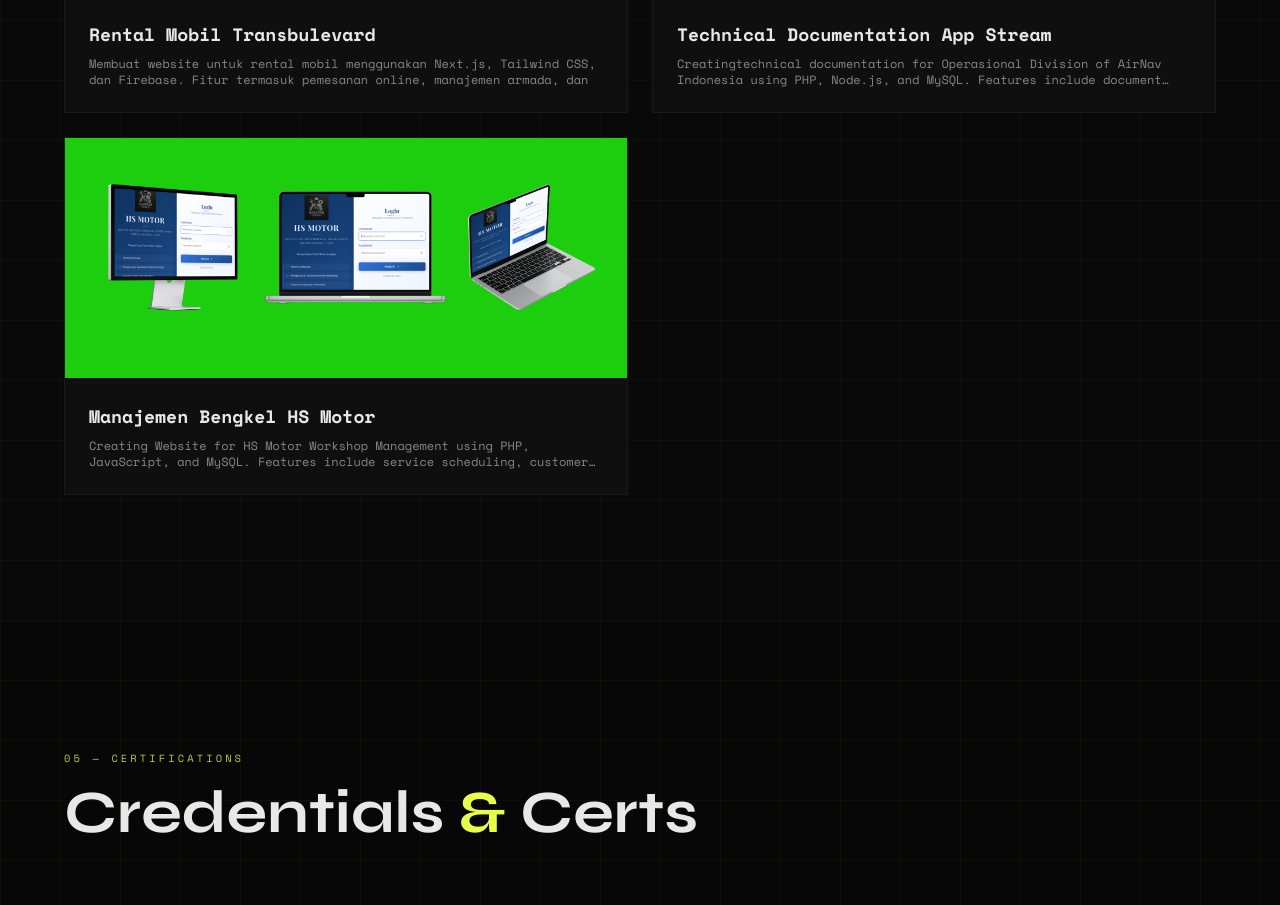
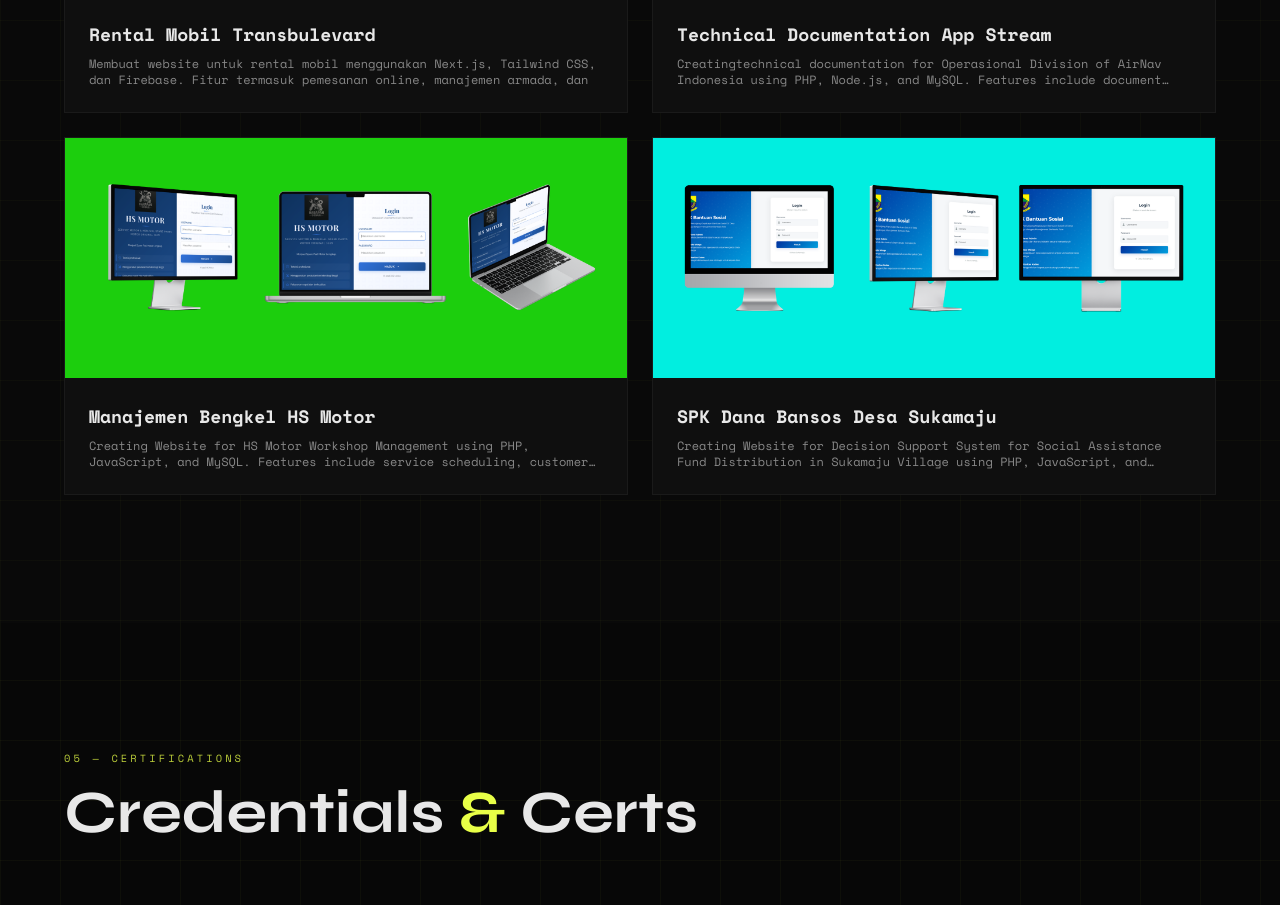
Before and after one commit to ahmadshowi/porto-showi, a Next.js app: page / in a window 1280 px wide. Shown: the part 3700-4605 px from the top of the page. Built offline with nearby package versions, Linux system fonts and the light colour scheme.

Commit message:
final Project

```diff
--- a/components/Projects.tsx
+++ b/components/Projects.tsx
@@ -13,7 +13,6 @@ const projects = [
     color: '#e8ff47',
     images: [
       '/images/mockup_rental.png',
-      '/images/transbulevard1.png',
     ],
   },
   {
@@ -24,7 +23,6 @@ const projects = [
     link: '#',
     color: '#3effee',
     images: [
-      '/images/techdoc_stream.png',
       '/images/techdoc_stream.png',
     ],
   },
@@ -37,7 +35,17 @@ const projects = [
     color: '#3effee',
     images: [
       '/images/mockup_hsmotor.png',
-      '/images/mockup_hsmotor.png',
+    ],
+  },
+  {
+    number: '04',
+    title: 'SPK Dana Bansos Desa Sukamaju',
+    desc: 'Creating Website for Decision Support System for Social Assistance Fund Distribution in Sukamaju Village using PHP, JavaScript, and MySQL. Features include recipient data analysis, distribution visualization, and fund allocation recommendations.',
+    tags: ['PHP', 'JavaScript', 'MySQL'],
+    link: '#',
+    color: '#3effee',
+    images: [
+      '/images/mockup_spk.png',
     ],
   },
 ]
```
Also changed, not shown: public/images/mockup_spk.png (added).
